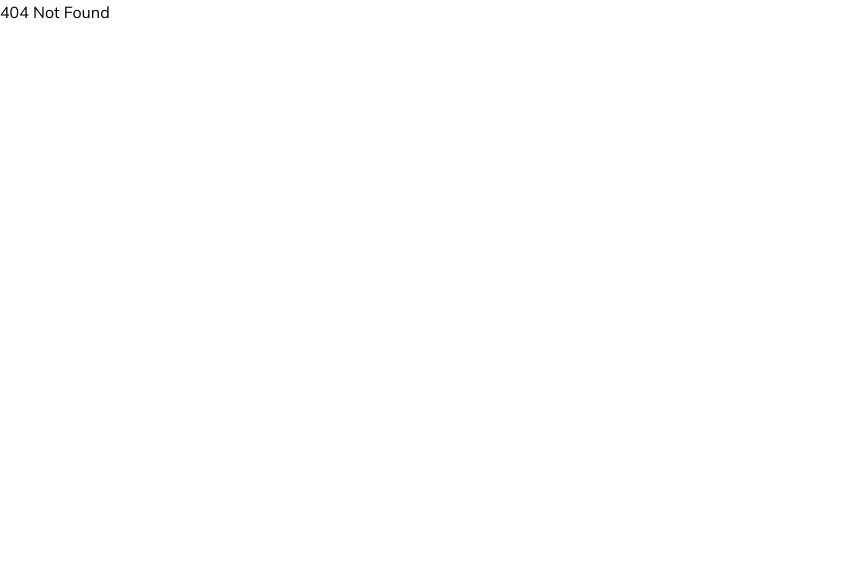
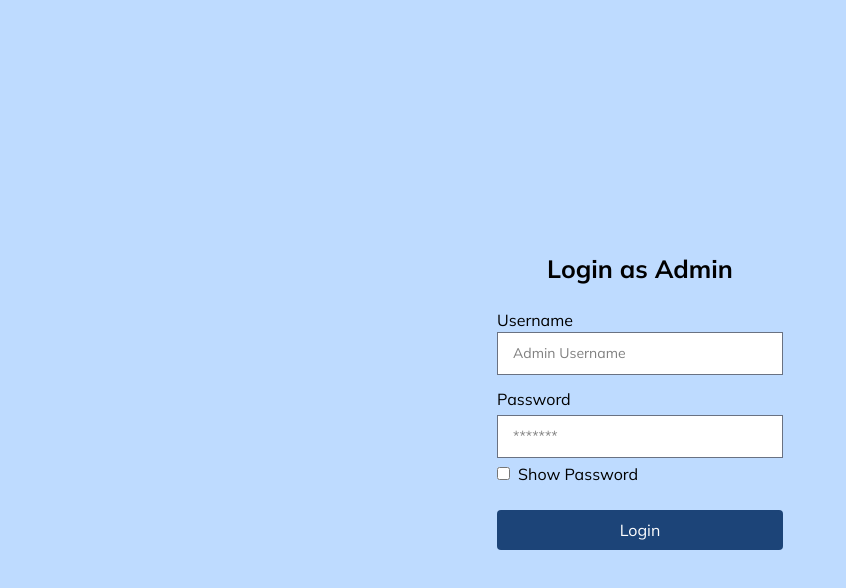
Before and after one commit to AtheoJester23/votecil, a React (Vite) app: page /adminLogin in a window 1280 px wide. Before the commit this address had no page. Shown: the top 588 px of the page, without its empty margins (0-846 px from the left). Built offline with nearby package versions, Linux system fonts and the light colour scheme.

Commit message:
feat: add admin login page

```diff
--- a/src/App.tsx
+++ b/src/App.tsx
@@ -3,6 +3,7 @@ import { BrowserRouter, Route, Routes } from 'react-router-dom'
 import Index from './components/Index'
 import Home from './components/Home'
 import Student from './components/Login/Student'
+import Admin from './components/Login/Admin'
 
 function App() {
 
@@ -12,6 +13,7 @@ function App() {
         <Route path="/" element={<Index/>}/>
         <Route path='/home' element={<Home/>}/>
         <Route path='/studentLogin' element={<Student/>}/>
+        <Route path='/adminLogin' element={<Admin/>}/>
         <Route path='*' element={<h1>404 Not Found</h1>}/>
       </Routes>
     </BrowserRouter>
--- /dev/null
+++ b/src/components/Login/Admin.tsx
@@ -0,0 +1,34 @@
+const Admin = () => {
+    function revealPass(){
+        let pass = document.getElementById("adminPass") as HTMLInputElement
+        pass.type = pass.type == "password" ? "text" : "password"
+    }
+
+    return (
+        <div className="adminLogin">
+            <form className="flex flex-col gap-[20px]">
+                <h1 className="loginHeaders">Login as Admin</h1>
+
+                <div className="flex flex-col w-full gap-3">
+                    <div className="inputs">
+                        <label htmlFor="username">Username</label>
+                        <input type="text" id="username" name="username" className="textInput bg-white" placeholder="Admin Username"/>
+                    </div>
+                    <div className="inputs flex flex-col gap-1">
+                        <label htmlFor="adminPass">Password</label>
+                        <input type="password" id="adminPass" name="adminPass" className="textInput bg-white" placeholder="*******"/>
+                        <div className="flex gap-2 items-center">
+                            <input onClick={()=> revealPass()} type="checkbox" name="showPass" id="showPass" />
+                            <p>Show Password</p>
+                        </div>
+                    </div>
+
+                    <button className="login mt-3">Login</button>
+                </div>
+
+            </form>
+        </div>
+    );
+}
+
+export default Admin;
--- a/src/components/Login/Student.tsx
+++ b/src/components/Login/Student.tsx
@@ -1,6 +1,11 @@
 import stuLogPic from '../../assets/6974903_4428.jpg'
 
 const Student = () => {
+    function showPass(){
+        let visibility = document.getElementById("stuPass") as HTMLInputElement
+        visibility.type = visibility.type === "password" ? "text" : "password";
+    }
+
     return (
         <div className="studentLogin">
             <div className="loginContainer">
@@ -10,7 +15,7 @@ const Student = () => {
 
                 <div className='stuLogCont'>
                     <form className='stuLogForm'>
-                        <h1>Login as a Student User</h1>
+                        <h1 className='loginHeaders'>Login as a Student User</h1>
 
                         <div className='flex flex-col w-full gap-3'>
                             <div className='flex flex-col gap-2'>
@@ -23,11 +28,11 @@ const Student = () => {
                                 <input type="password" name='stuPass' id='stuPass' className='textInput' placeholder="*********"/>
 
                                 <div className='flex gap-2'>
-                                    <input type="checkbox" />
+                                    <input type="checkbox" onClick={() => showPass()}/>
                                     <label htmlFor="showPass">Show password</label>
                                 </div>
 
-                                <button className='bg-[rgb(28,68,120)] text-white rounded py-2'>Login</button>
+                                <button className='login'>Login</button>
                             </div>
                         </div>
                     </form>
--- a/src/components/Navbar.tsx
+++ b/src/components/Navbar.tsx
@@ -16,11 +16,11 @@ const Navbar = () => {
     return (
         <div className="flex justify-end bg-[rgb(28,68,120)] p-5">
             <div className="relative">
-                <button onClick={() => handleLogin(logBtn)} className="btn">Login</button>
+                <button onClick={() => handleLogin(logBtn)} className="loginBtn">Login</button>
 
                 {!logBtn && (
                     <div id="option" className="absolute right-0 top-10 bg-white flex justify-center items-center rounded-full px-5 py-3 gap-2 shadow-md">
-                        <button className="cursor-pointer bg-[rgb(28,68,120)] text-white px-5 py-2 rounded-s-full hover:bg-blue-200 hover:text-[rgb(28,68,120)] duration-150">Admin</button>
+                        <Link to={"/adminLogin"} className="cursor-pointer bg-[rgb(28,68,120)] text-white px-5 py-2 rounded-s-full hover:bg-blue-200 hover:text-[rgb(28,68,120)] duration-150">Admin</Link>
                         <Link to={"/studentLogin"} className="cursor-pointer bg-[rgb(28,68,120)] text-white px-5 py-2 rounded-e-full hover:bg-blue-200 hover:text-[rgb(28,68,120)] duration-150 rounded-e-full">Student</Link>
                     </div>
                 )}
--- a/src/index.css
+++ b/src/index.css
@@ -4,8 +4,20 @@ body{
   font-family: 'Mulish', sans-serif;
 }
 
-.btn{
+.loginBtn{
   @apply text-white font-bold cursor-pointer border px-5 py-1 rounded-full hover:bg-white hover:text-[rgb(28,68,120)] duration-200
+}
+
+.inputs{
+  @apply flex flex-col
+}
+
+.login{
+  @apply bg-[rgb(28,68,120)] text-white rounded py-2 hover:cursor-pointer hover:bg-blue-200 hover:text-[rgb(28,68,120)] duration-200;
+}
+
+.login:hover{
+  box-shadow: inset 1px 1px 2px gray
 }
 
 /* ---------------------------------------------------------- */
@@ -45,7 +57,7 @@ body{
   gap: 30px;
 }
 
-.stuLogForm h1{
+.loginHeaders{
   @apply font-bold text-[25px];
   margin: 0px 50px
 }
@@ -57,3 +69,11 @@ body{
 }
 
 /* ---------------------------------------------------------- */
+/* Admin Login */
+
+.adminLogin{
+  @apply bg-blue-200;
+  display: grid;
+  place-items: center;
+  height: 100vh;
+}
```
